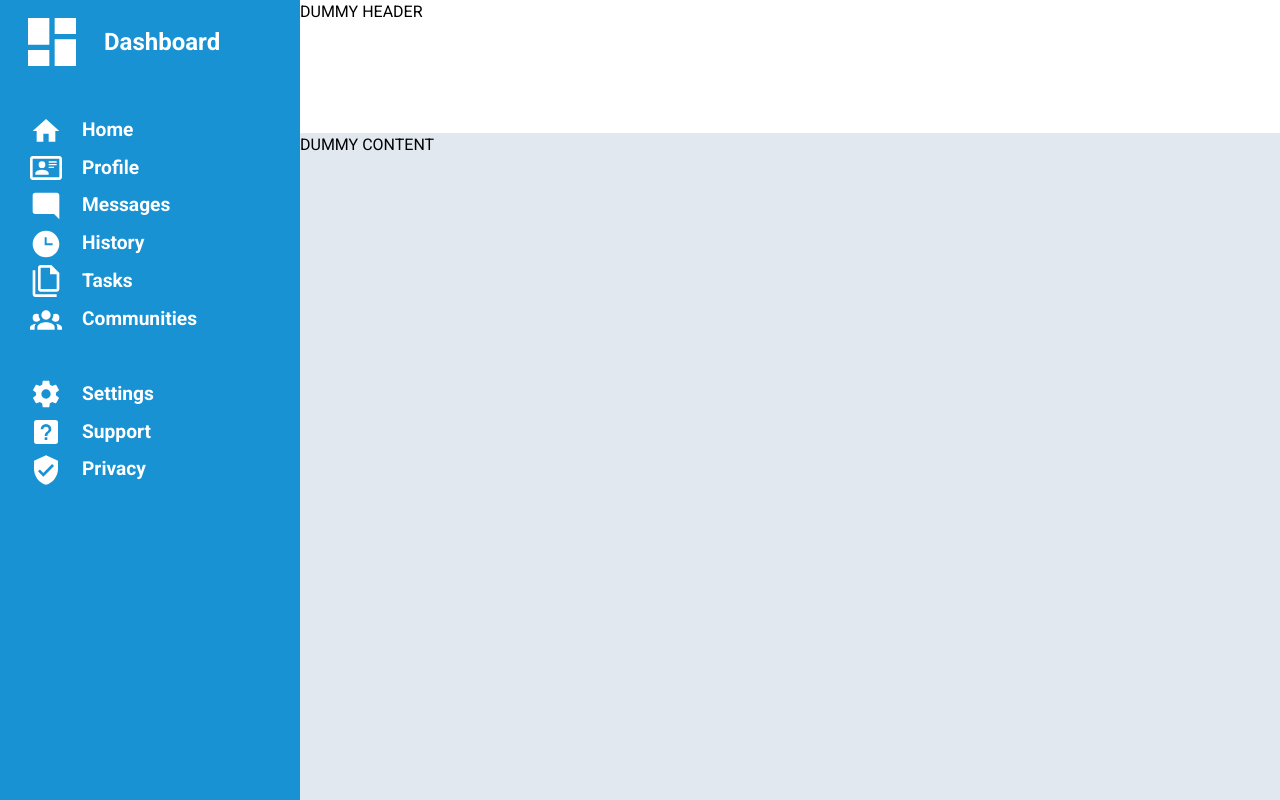
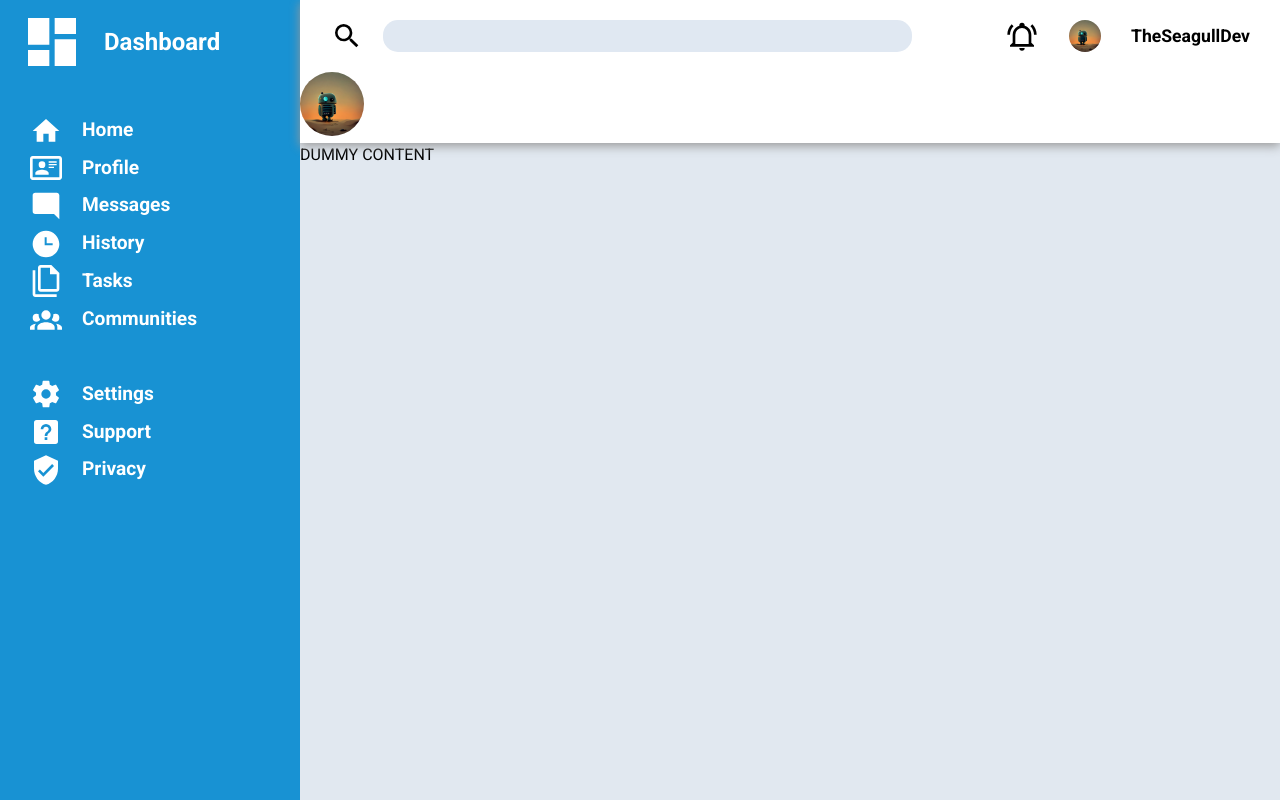
Before and after one commit to TheSeagullDev/odin-admin-dashboard, a plain HTML site: page index.html in a window 1280 px wide. Drawn offline with Linux system fonts and the light colour scheme.

Commit message:
Work on header

```diff
--- a/index.html
+++ b/index.html
@@ -26,7 +26,16 @@
             <div><img src="assets/shield-check.svg">Privacy</div>
         </div>
         <div class="header">
-            DUMMY HEADER
+            <div class="top">
+                <img src="assets/magnify.svg" class="magnify">
+                <input type="search" name="search" id="search">
+                <img src="assets/bell-ring-outline.svg" class="bell">
+                <img src="assets/theseagulldev.jpg" class="profile-pic" id="top-pic">
+                <div class="username-top">TheSeagullDev</div>
+            </div>
+            <div class="bottom">
+                <img src="assets/theseagulldev.jpg" class="profile-pic" id="big-pic">
+            </div>
         </div>
         <div class="content">
             DUMMY CONTENT
--- a/styles.css
+++ b/styles.css
@@ -51,6 +51,11 @@ body {
   font-family: Roboto;
 }
 
+img {
+  height: 32px;
+  display: inline;
+}
+
 .sidebar {
   background-color: #1892d3;
   grid-row: 1 / 3;
@@ -69,6 +74,8 @@ body {
 
 .header {
   background-color: white;
+  box-shadow: 0px 3px 10px #999999;
+  z-index: 2;
 }
 
 .content {
@@ -93,8 +100,6 @@ body {
 
 .sidebar img {
   filter: invert(1);
-  height: 32px;
-  display: inline;
   margin: 0 20px;
 }
 
@@ -107,3 +112,39 @@ body {
   display: flex;
   align-items: center;
 }
+
+.top {
+  display: grid;
+  grid-template-columns: 1fr 10fr 2fr 1fr 2fr;
+  gap: 20px;
+  padding: 20px 30px 20px 10px;
+}
+
+.magnify, .bell {
+  justify-self: end;
+}
+
+#top-pic {
+  justify-self: center;
+}
+
+input {
+  background-color: #e0e8f2;
+  border: none;
+  border-radius: 15px;
+}
+
+.profile-pic {
+  border-radius: 16px;
+}
+
+.username-top {
+  align-self: center;
+  font-weight: bold;
+  font-size: 1.1rem;
+}
+
+#big-pic {
+  height: 64px;
+  border-radius: 32px;
+}
```
